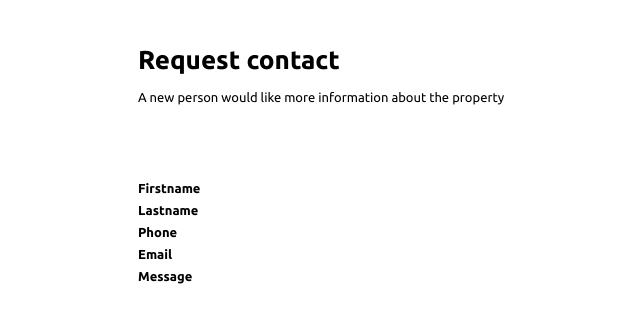
After one commit to devmonde123/symfony-vuejs, a Symfony app: template templates/emails/contact.html.twig in a window 1280 px wide. The commit adds this page. Shown: the top 323 px of the page, without its empty margins (227-867 px from the left). Run offline with Twig, Linux system fonts and the light colour scheme; the template is opened without the code that fills it, so the values that code supplies are empty; some libraries are stand-ins or nearby versions.

Commit message:
Contact Send mail with devmail + Class Notification

```diff
--- a/templates/base.html.twig
+++ b/templates/base.html.twig
@@ -38,5 +38,10 @@
         </header>
         {% block body %}{% endblock %}
         {% block javascripts %}{% endblock %}
+        <style>
+            .alert {
+                top: 72px;
+            }
+        </style>
     </body>
 </html>
--- /dev/null
+++ b/templates/emails/contact.html.twig
@@ -0,0 +1,168 @@
+<!doctype html>
+<html xmlns="http://www.w3.org/1999/xhtml" xmlns:v="urn:schemas-microsoft-com:vml"
+      xmlns:o="urn:schemas-microsoft-com:office:office">
+<head><title></title><!--[if !mso]><!-- -->
+  <meta http-equiv="X-UA-Compatible" content="IE=edge"><!--<![endif]-->
+  <meta http-equiv="Content-Type" content="text/html; charset=UTF-8">
+  <meta name="viewport" content="width=device-width,initial-scale=1">
+  <style type="text/css">#outlook a {
+      padding: 0;
+    }
+
+    .ReadMsgBody {
+      width: 100%;
+    }
+
+    .ExternalClass {
+      width: 100%;
+    }
+
+    .ExternalClass * {
+      line-height: 100%;
+    }
+
+    body {
+      margin: 0;
+      padding: 0;
+      -webkit-text-size-adjust: 100%;
+      -ms-text-size-adjust: 100%;
+    }
+
+    table, td {
+      border-collapse: collapse;
+      mso-table-lspace: 0pt;
+      mso-table-rspace: 0pt;
+    }
+
+    img {
+      border: 0;
+      height: auto;
+      line-height: 100%;
+      outline: none;
+      text-decoration: none;
+      -ms-interpolation-mode: bicubic;
+    }
+
+    p {
+      display: block;
+      margin: 13px 0;
+    }</style><!--[if !mso]><!-->
+  <style type="text/css">@media only screen and (max-width: 480px) {
+      @-ms-viewport {
+        width: 320px;
+      }
+      @viewport {
+        width: 320px;
+      }
+    }</style><!--<![endif]--><!--[if mso]>
+  <xml>
+    <o:OfficeDocumentSettings>
+      <o:AllowPNG/>
+      <o:PixelsPerInch>96</o:PixelsPerInch>
+    </o:OfficeDocumentSettings>
+  </xml>
+  <![endif]--><!--[if lte mso 11]>
+  <style type="text/css">
+    .outlook-group-fix {
+      width: 100% !important;
+    }
+  </style>
+  <![endif]--><!--[if !mso]><!-->
+  <link href="https://fonts.googleapis.com/css?family=Ubuntu:300,400,500,700" rel="stylesheet" type="text/css">
+  <style type="text/css">@import url(https://fonts.googleapis.com/css?family=Ubuntu:300,400,500,700);</style>
+  <!--<![endif]-->
+  <style type="text/css">@media only screen and (min-width: 480px) {
+      .mj-column-per-100 {
+        width: 100% !important;
+        max-width: 100%;
+      }
+    }</style>
+  <style type="text/css"></style>
+</head>
+<body>
+<div><!--[if mso | IE]>
+  <table align="center" border="0" cellpadding="0" cellspacing="0" class="" style="width:600px;" width="600">
+    <tr>
+      <td style="line-height:0px;font-size:0px;mso-line-height-rule:exactly;"><![endif]-->
+  <div style="Margin:0px auto;max-width:600px;">
+    <table align="center" border="0" cellpadding="0" cellspacing="0" role="presentation" style="width:100%;">
+      <tbody>
+      <tr>
+        <td style="direction:ltr;font-size:0px;padding:20px 0;text-align:center;vertical-align:top;"><!--[if mso | IE]>
+          <table role="presentation" border="0" cellpadding="0" cellspacing="0">
+            <tr>
+              <td class="" style="vertical-align:top;width:600px;"><![endif]-->
+          <div class="mj-column-per-100 outlook-group-fix"
+               style="font-size:13px;text-align:left;direction:ltr;display:inline-block;vertical-align:top;width:100%;">
+            <table border="0" cellpadding="0" cellspacing="0" role="presentation" style="vertical-align:top;"
+                   width="100%">
+              <tr>
+                <td align="left" style="font-size:0px;padding:10px 25px;word-break:break-word;">
+                  <div style="font-family:Ubuntu, Helvetica, Arial, sans-serif;font-size:13px;line-height:1;text-align:left;color:#000000;">
+                    <h1>Request contact {{ contact.subject }}</h1>
+                    <p>
+                      A new person would like more information about the property
+                    </p>
+                  </div>
+                </td>
+              </tr>
+            </table>
+          </div>
+          <!--[if mso | IE]></td></tr></table><![endif]--></td>
+      </tr>
+      </tbody>
+    </table>
+  </div>
+  <!--[if mso | IE]></td></tr></table>
+  <table align="center" border="0" cellpadding="0" cellspacing="0" class="" style="width:600px;" width="600">
+    <tr>
+      <td style="line-height:0px;font-size:0px;mso-line-height-rule:exactly;"><![endif]-->
+  <div style="Margin:0px auto;max-width:600px;">
+    <table align="center" border="0" cellpadding="0" cellspacing="0" role="presentation" style="width:100%;">
+      <tbody>
+      <tr>
+        <td style="direction:ltr;font-size:0px;padding:20px 0;text-align:center;vertical-align:top;"><!--[if mso | IE]>
+          <table role="presentation" border="0" cellpadding="0" cellspacing="0">
+            <tr>
+              <td class="" style="vertical-align:top;width:600px;"><![endif]-->
+          <div class="mj-column-per-100 outlook-group-fix"
+               style="font-size:13px;text-align:left;direction:ltr;display:inline-block;vertical-align:top;width:100%;">
+            <table border="0" cellpadding="0" cellspacing="0" role="presentation" style="vertical-align:top;"
+                   width="100%">
+              <tr>
+                <td align="left" style="font-size:0px;padding:10px 25px;word-break:break-word;">
+                  <table cellpadding="0" cellspacing="0" width="100%" border="0"
+                         style="cellspacing:0;color:#000000;font-family:Ubuntu, Helvetica, Arial, sans-serif;font-size:13px;line-height:22px;table-layout:auto;width:100%;">
+                    <tr>
+                      <td style="font-weight:bold;">Firstname</td>
+                      <td>{{ contact.firstname }}</td>
+                    </tr>
+                    <tr>
+                      <td style="font-weight:bold;">Lastname</td>
+                      <td>{{ contact.lastname }}</td>
+                    </tr>
+                    <tr>
+                      <td style="font-weight:bold;">Phone</td>
+                      <td>{{ contact.phone }}</td>
+                    </tr>
+                    <tr>
+                      <td style="font-weight:bold;">Email</td>
+                      <td>{{ contact.email }}</td>
+                    </tr>
+                    <tr>
+                      <td style="font-weight:bold;">Message</td>
+                      <td>{{ contact.message | nl2br }}</td>
+                    </tr>
+                  </table>
+                </td>
+              </tr>
+            </table>
+          </div>
+          <!--[if mso | IE]></td></tr></table><![endif]--></td>
+      </tr>
+      </tbody>
+    </table>
+  </div>
+  <!--[if mso | IE]></td></tr></table><![endif]--></div>
+</body>
+</html>
```
Also changed, not shown: src/Controller/ContactController.php (+17 -4 lines), src/Entity/Contact.php (+13 -11 lines), src/Form/ContactType.php (added, +34 -0 lines), src/Notification/ContactNotification.php (added, +36 -0 lines), templates/contact/contact.html.twig (+23 -11 lines), 1 other file.
